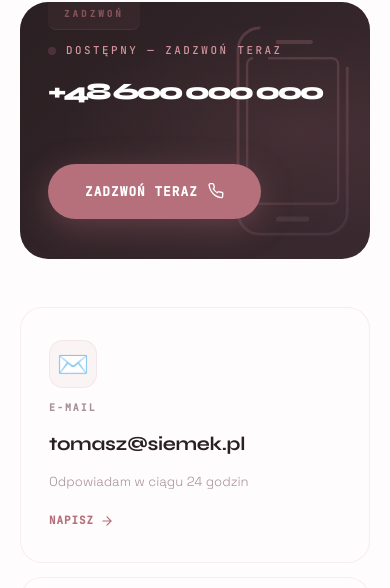
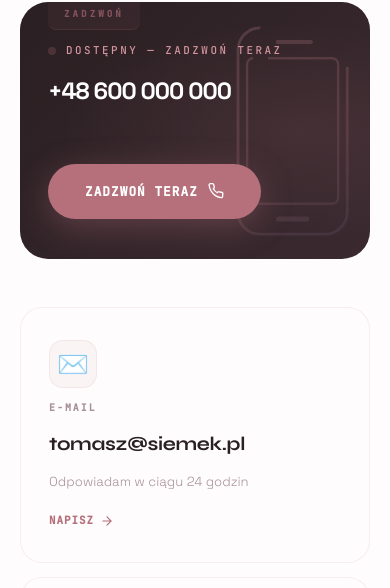
Before and after one commit to Matixxi/stronasiemek.pl, a website: page kontakt/index.html in a window 390 px wide. Shown: the part 256-844 px from the top of the page. Drawn offline with nearby package versions, Linux system fonts and the light colour scheme.

Commit message:
fix: contact phone number font with better digits heights

```diff
--- a/kontakt/index.html
+++ b/kontakt/index.html
@@ -100,9 +100,9 @@ a{color:inherit;text-decoration:none}
 @keyframes blink{0%,100%{opacity:1}50%{opacity:.2}}
 
 .call-number{
-    font-family:var(--display);
+    font-family:var(--sans);
     font-size:8cqw;
-    font-weight:800;letter-spacing:-3px;line-height:1;
+    font-weight:700;letter-spacing:-1px;line-height:1;
     color:#fff;display:block;margin-bottom:24px;
     transition:color .3s;white-space:nowrap;
 }
```
